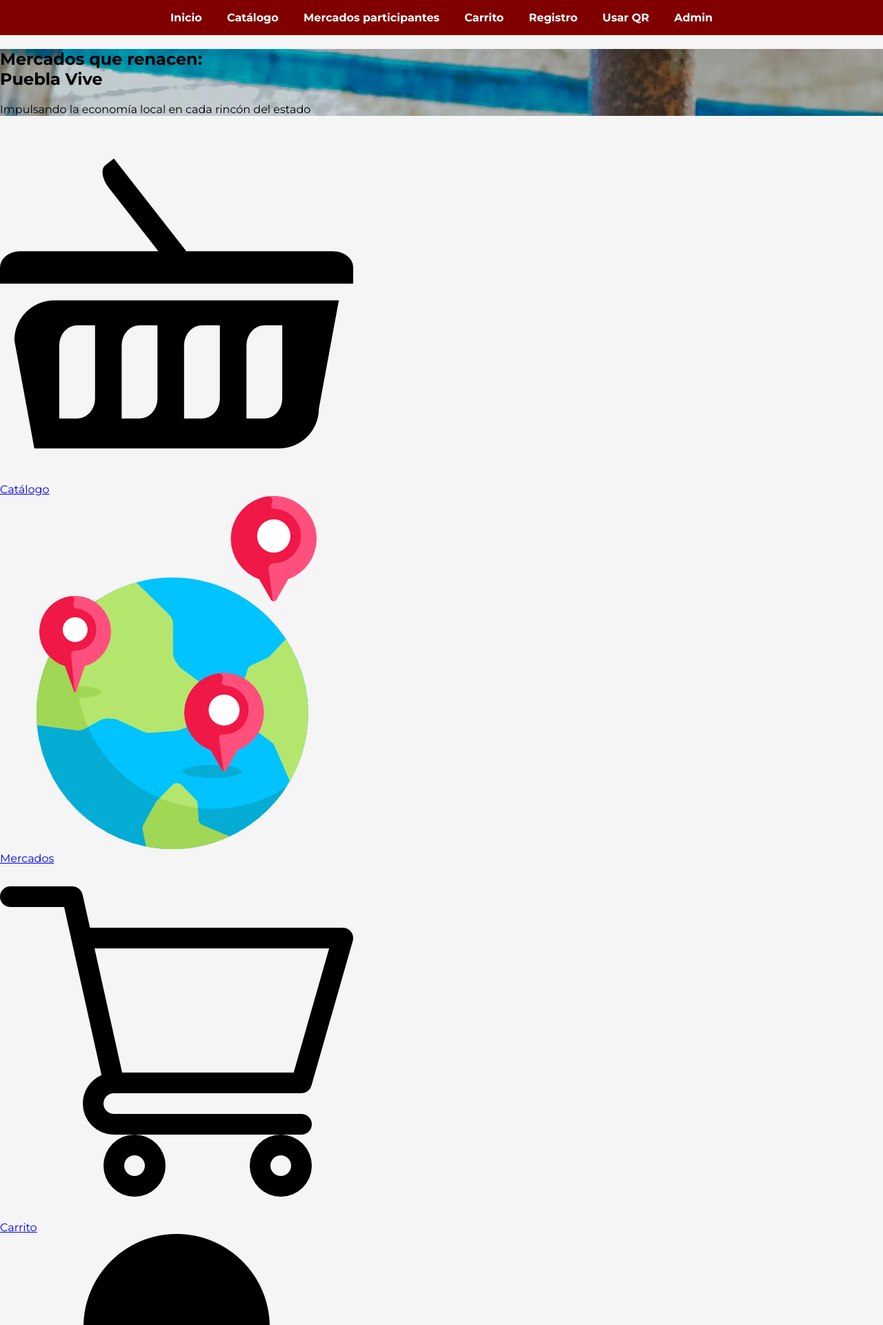
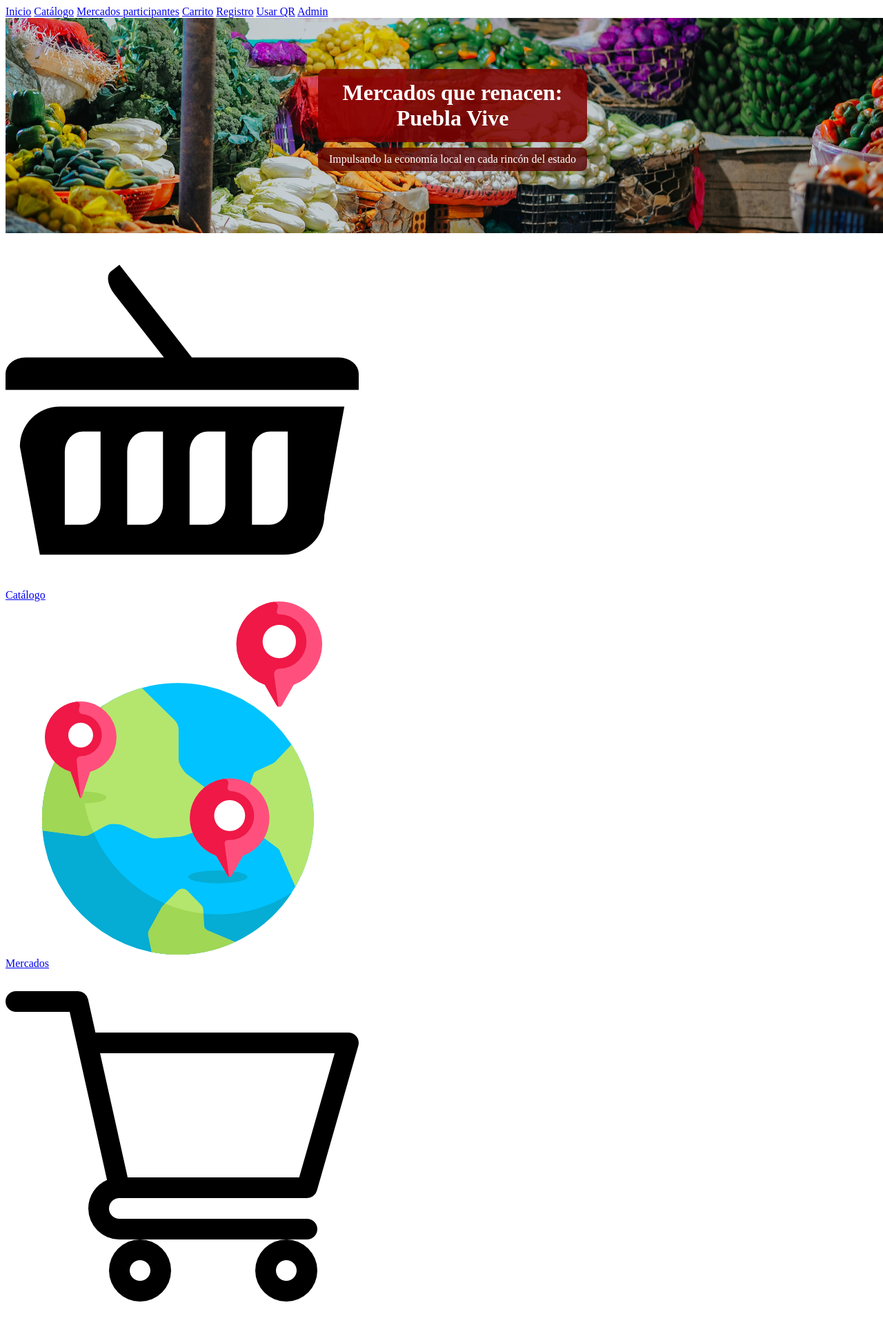
Before and after one commit to SSIEETEE7/qr-subsidios-app, a Flask app: page / in a window 1280 px wide. Shown: the top 1921 px of the page at 69% size. Run offline with Flask 3, Linux system fonts and the light colour scheme.

Commit message:
Fix: tamaño ajustado del hero principal

```diff
--- a/static/style.css
+++ b/static/style.css
@@ -1,52 +1,30 @@
-body {
-  font-family: 'Montserrat', sans-serif;
-  margin: 0;
-  padding: 0;
-  background-color: #f5f5f5;
-}
-
-nav {
-  background-color: #800000;
-  padding: 1rem;
-  text-align: center;
-}
-
-nav a {
-  color: white;
-  text-decoration: none;
-  margin: 0 1rem;
-  font-weight: 600;
-}
-
-nav a:hover {
-  text-decoration: underline;
-}
-
-main.contenido {
-  max-width: 1000px;
-  margin: 2rem auto;
-  padding: 2rem;
-  background-color: white;
-  border-radius: 10px;
-}
-
-footer {
-  background-color: #222;
+.hero {
+  position: relative;
+  width: 100%;
+  height: 280px;
+  background-size: cover;
+  background-position: center;
+  background-repeat: no-repeat;
+  display: flex;
+  align-items: center;
+  justify-content: center;
   color: white;
   text-align: center;
   padding: 1rem;
-  margin-top: 3rem;
 }
-table {
-  width: 100%;
-  border-collapse: collapse;
-  margin-top: 1rem;
+
+.hero h1 {
+  font-size: 2rem;
+  background-color: rgba(128, 0, 0, 0.85);
+  padding: 1rem;
+  border-radius: 10px;
+  margin: 0;
 }
-table th, table td {
-  border: 1px solid #ccc;
-  padding: 0.5rem;
-  text-align: left;
+
+.hero p {
+  font-size: 1rem;
+  margin-top: 0.5rem;
+  background-color: rgba(90, 0, 0, 0.8);
+  padding: 0.5rem 1rem;
+  border-radius: 8px;
 }
-table th {
-  background-color: #f2f2f2;
-}
```
